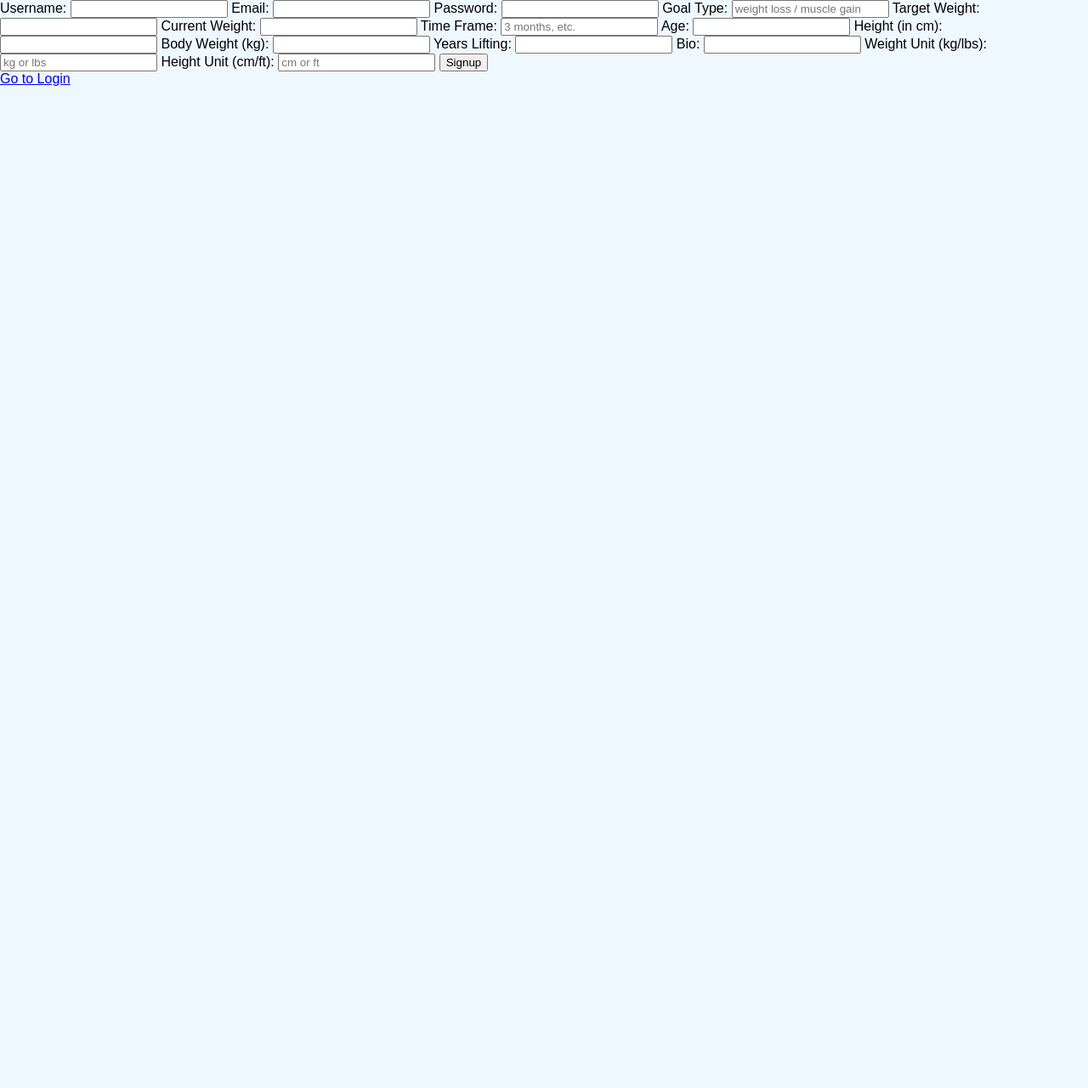
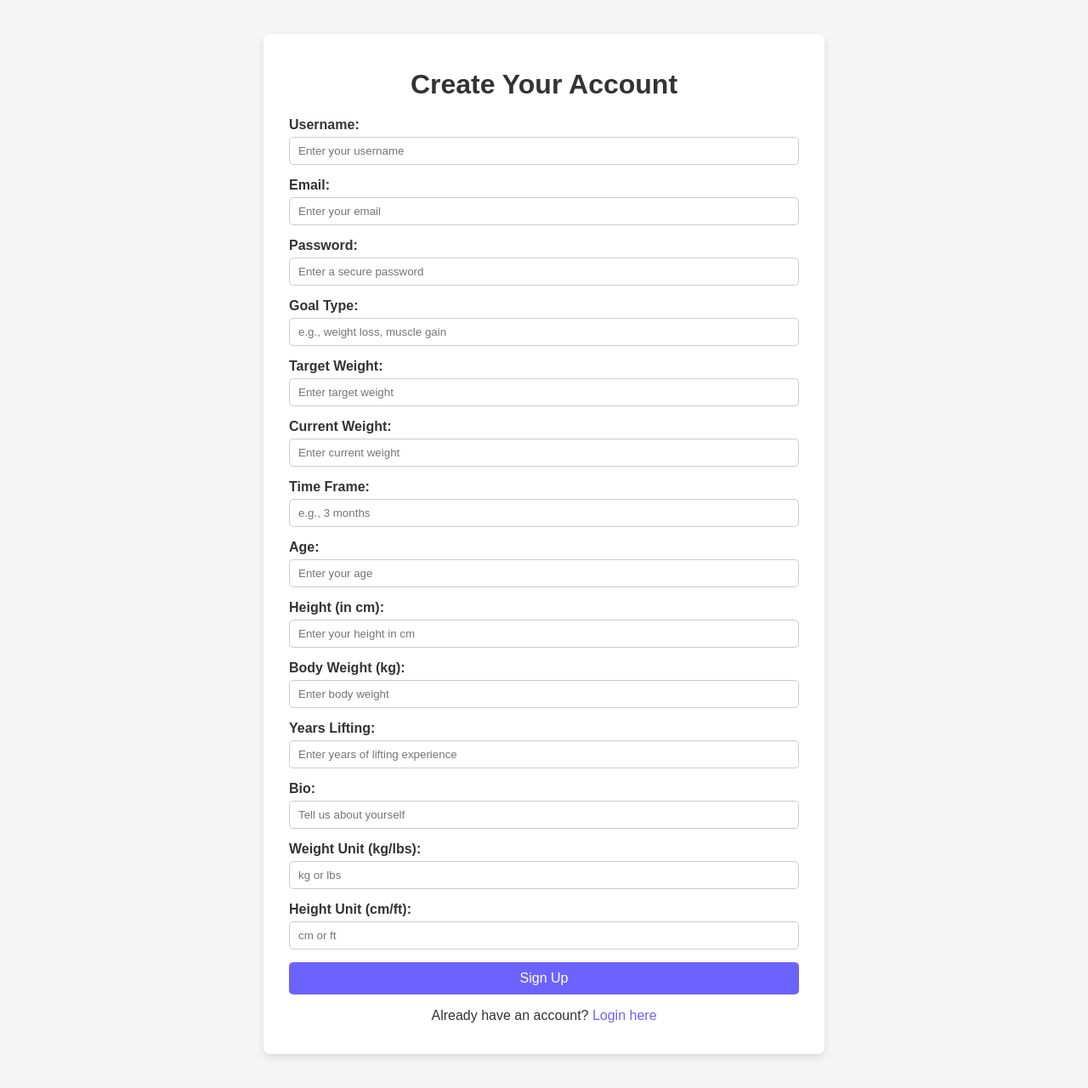
Before and after one commit to AhmadShah-1/CS546_Final_Project, a Node project: template views/signup.handlebars in a window 1280 px wide. Shown: the whole page at 85% size. Before the commit the page ends 101 px from the top, so only its background shows below. Run offline with Node 20 templates, Linux system fonts and the light colour scheme; the template is opened without the code that fills it, so the values that code supplies are empty; some libraries are stand-ins or nearby versions.

Commit message:
Update signup.handlebars

```diff
--- a/views/signup.handlebars
+++ b/views/signup.handlebars
@@ -5,56 +5,168 @@
     <meta name="viewport" content="width=device-width, initial-scale=1.0">
     <title>Signup</title>
     <link rel="stylesheet" href="/styles.css" />
+    <style>
+        /* Inline basic styling to enhance appearance */
+        body {
+            font-family: Arial, sans-serif;
+            margin: 0;
+            padding: 0;
+            background: #f5f5f5;
+            color: #333;
+        }
+        .signup-container {
+            max-width: 600px;
+            margin: 40px auto;
+            background: #ffffff;
+            padding: 20px 30px;
+            border-radius: 8px;
+            box-shadow: 0 4px 10px rgba(0, 0, 0, 0.1);
+        }
+        h1 {
+            text-align: center;
+            margin-bottom: 20px;
+            color: #333;
+        }
+        .form-group {
+            margin-bottom: 15px;
+        }
+        label {
+            display: block;
+            font-weight: bold;
+            margin-bottom: 5px;
+        }
+        input[type="text"],
+        input[type="number"],
+        input[type="email"],
+        input[type="password"] {
+            width: 100%;
+            padding: 8px 10px;
+            border: 1px solid #ccc;
+            border-radius: 5px;
+            box-sizing: border-box;
+        }
+        input:focus {
+            outline: none;
+            border-color: #6c63ff;
+            box-shadow: 0 0 5px rgba(108, 99, 255, 0.5);
+        }
+        button {
+            width: 100%;
+            background-color: #6c63ff;
+            color: white;
+            padding: 10px 0;
+            border: none;
+            border-radius: 5px;
+            font-size: 16px;
+            cursor: pointer;
+            transition: background-color 0.3s;
+        }
+        button:hover {
+            background-color: #5a54e0;
+        }
+        .error-message {
+            color: red;
+            text-align: center;
+            margin-bottom: 10px;
+        }
+        .link {
+            text-align: center;
+            margin-top: 10px;
+        }
+        .link a {
+            color: #6c63ff;
+            text-decoration: none;
+        }
+        .link a:hover {
+            text-decoration: underline;
+        }
+    </style>
 </head>
 <body>
+    <div class="signup-container">
+        <h1>Create Your Account</h1>
+
+        {{#if error}}
+            <p class="error-message">{{error}}</p>
+        {{/if}}
+
         <form action="/signup" method="POST">
-    {{#if error}}
-        <p style="color:red;">{{error}}</p>
-    {{/if}}
+            <div class="form-group">
                 <label for="username">Username:</label>
-    <input type="text" id="username" name="username" required />
+                <input type="text" id="username" name="username" placeholder="Enter your username" required />
+            </div>
 
+            <div class="form-group">
                 <label for="email">Email:</label>
-    <input type="email" id="email" name="email" required />
+                <input type="email" id="email" name="email" placeholder="Enter your email" required />
+            </div>
 
+            <div class="form-group">
                 <label for="password">Password:</label>
-    <input type="password" id="password" name="password" required />
+                <input type="password" id="password" name="password" placeholder="Enter a secure password" required />
+            </div>
 
+            <div class="form-group">
                 <label for="goalType">Goal Type:</label>
-    <input type="text" id="goalType" name="goalType" placeholder="weight loss / muscle gain" />
+                <input type="text" id="goalType" name="goalType" placeholder="e.g., weight loss, muscle gain" />
+            </div>
 
+            <div class="form-group">
                 <label for="targetWeight">Target Weight:</label>
-    <input type="number" id="targetWeight" name="targetWeight" />
+                <input type="number" id="targetWeight" name="targetWeight" placeholder="Enter target weight" />
+            </div>
 
+            <div class="form-group">
                 <label for="currentWeight">Current Weight:</label>
-    <input type="number" id="currentWeight" name="currentWeight" />
+                <input type="number" id="currentWeight" name="currentWeight" placeholder="Enter current weight" />
+            </div>
 
+            <div class="form-group">
                 <label for="timeFrame">Time Frame:</label>
-    <input type="text" id="timeFrame" name="timeFrame" placeholder="3 months, etc." />
+                <input type="text" id="timeFrame" name="timeFrame" placeholder="e.g., 3 months" />
+            </div>
 
+            <div class="form-group">
                 <label for="age">Age:</label>
-    <input type="number" id="age" name="age" />
+                <input type="number" id="age" name="age" placeholder="Enter your age" />
+            </div>
 
+            <div class="form-group">
                 <label for="height">Height (in cm):</label>
-    <input type="number" id="height" name="height" />
+                <input type="number" id="height" name="height" placeholder="Enter your height in cm" />
+            </div>
 
+            <div class="form-group">
                 <label for="bodyWeight">Body Weight (kg):</label>
-    <input type="number" id="bodyWeight" name="bodyWeight" />
+                <input type="number" id="bodyWeight" name="bodyWeight" placeholder="Enter body weight" />
+            </div>
 
+            <div class="form-group">
                 <label for="yearsLifting">Years Lifting:</label>
-    <input type="number" id="yearsLifting" name="yearsLifting" />
+                <input type="number" id="yearsLifting" name="yearsLifting" placeholder="Enter years of lifting experience" />
+            </div>
 
+            <div class="form-group">
                 <label for="bio">Bio:</label>
-    <input type="text" id="bio" name="bio" />
+                <input type="text" id="bio" name="bio" placeholder="Tell us about yourself" />
+            </div>
 
+            <div class="form-group">
                 <label for="weightUnit">Weight Unit (kg/lbs):</label>
                 <input type="text" id="weightUnit" name="weightUnit" placeholder="kg or lbs" />
+            </div>
 
+            <div class="form-group">
                 <label for="heightUnit">Height Unit (cm/ft):</label>
                 <input type="text" id="heightUnit" name="heightUnit" placeholder="cm or ft" />
+            </div>
 
-    <button type="submit">Signup</button>
+            <button type="submit">Sign Up</button>
         </form>
-<a href="/login">Go to Login</a>
+
+        <div class="link">
+            <p>Already have an account? <a href="/login">Login here</a></p>
+        </div>
+    </div>
 </body>
 </html>
```
Lines whose indentation alone changed are shown as unchanged.
